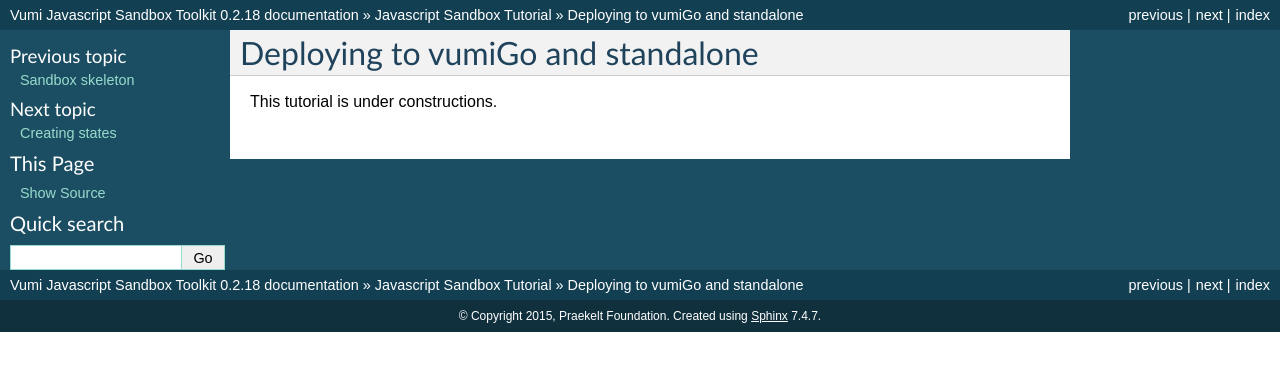
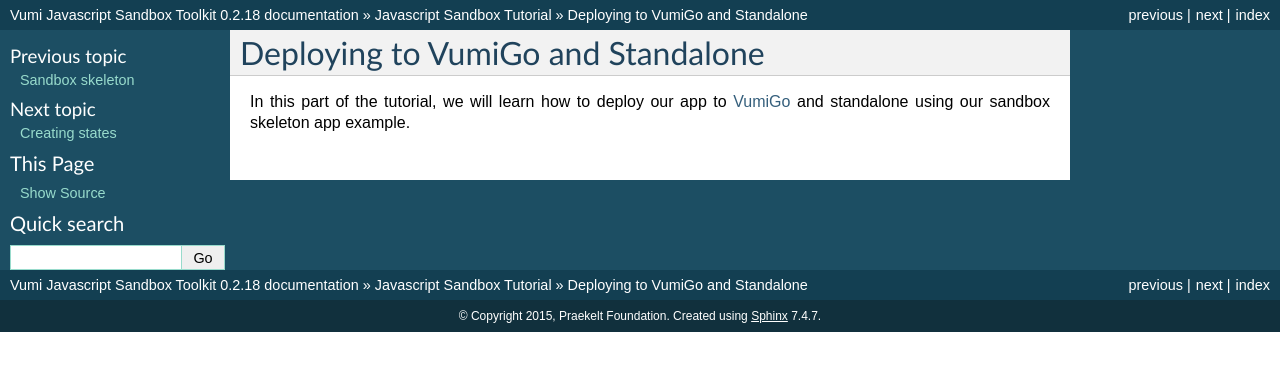
Before and after one commit to praekeltfoundation/vumi-jssandbox-toolkit, a Sphinx documentation site: the page built from docs/tutorial/deploying_to_VumiGo_and_standalone.rst, in a window 1280 px wide. Shown: the top 371 px of the page. Built offline with Sphinx 7.4.7, drawn with Linux system fonts in a browser that asks for light colours.

Commit message:
introduction

```diff
--- a/docs/tutorial/deploying_to_VumiGo_and_standalone.rst
+++ b/docs/tutorial/deploying_to_VumiGo_and_standalone.rst
@@ -1,4 +1,4 @@
-Deploying to vumiGo and standalone
+Deploying to VumiGo and Standalone
 ==================================
 
-This tutorial is under constructions.
+In this part of the tutorial, we will learn how to deploy our app to `VumiGo <https://go.vumi.org>`_ and standalone using our sandbox skeleton app example.
```
